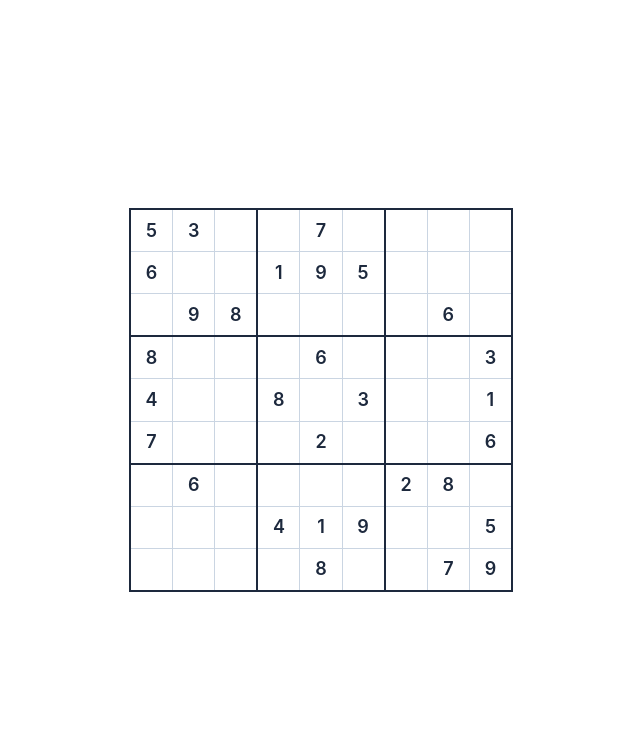
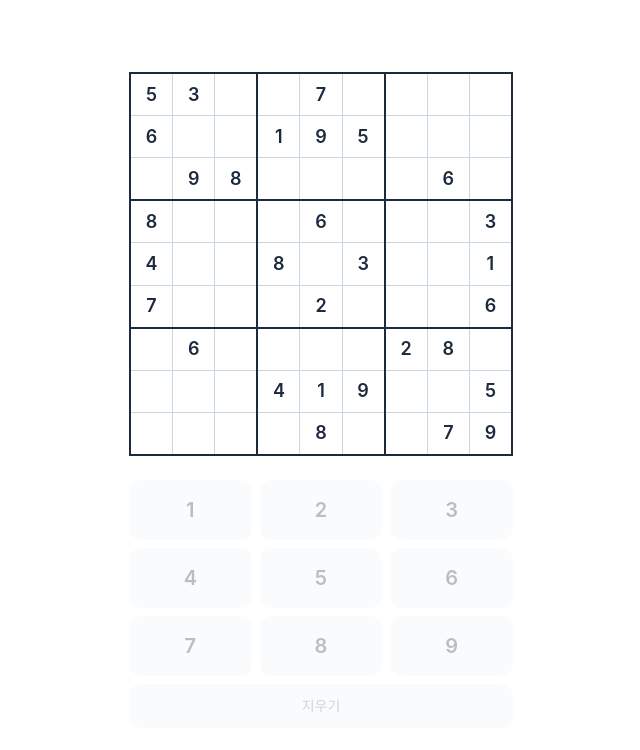
Before and after one commit to Emithen/sudoku-prototype, a React (Vite) app: page /game in a window 1280 px wide. Shown: the top 750 px of the page, without its empty margins (319-959 px from the left). Built offline with nearby package versions, Linux system fonts and the light colour scheme.

Commit message:
Board: number pad

```diff
--- a/src/pages/game/Board.tsx
+++ b/src/pages/game/Board.tsx
@@ -1,9 +1,7 @@
-import { useState } from "react";
+export type CellValue = number | null;
+export type Position = { row: number; col: number } | null;
 
-type CellValue = number | null;
-type Position = { row: number; col: number } | null;
-
-const INITIAL_BOARD: CellValue[][] = [
+export const INITIAL_BOARD: CellValue[][] = [
   [5, 3, null, null, 7, null, null, null, null],
   [6, null, null, 1, 9, 5, null, null, null],
   [null, 9, 8, null, null, null, null, 6, null],
@@ -15,7 +13,7 @@ const INITIAL_BOARD: CellValue[][] = [
   [null, null, null, null, 8, null, null, 7, 9],
 ];
 
-const GIVEN: boolean[][] = INITIAL_BOARD.map((row) =>
+export const GIVEN: boolean[][] = INITIAL_BOARD.map((row) =>
   row.map((v) => v !== null),
 );
 
@@ -39,19 +37,19 @@ const getCellBg = (
   return "bg-white";
 };
 
-// --- Main component ---
+// --- Components ---
 
-export const Board = () => {
-  const [board] = useState<CellValue[][]>(INITIAL_BOARD);
-  const [selected, setSelected] = useState<Position>(null);
-
-  const handleCellClick = (row: number, col: number) => {
-    setSelected((prev) =>
-      prev?.row === row && prev?.col === col ? null : { row, col },
-    );
-  };
-
-  return (
+export const Board = ({
+  board,
+  given,
+  selected,
+  onCellClick,
+}: {
+  board: CellValue[][];
+  given: boolean[][];
+  selected: Position;
+  onCellClick: (row: number, col: number) => void;
+}) => (
   <div className="w-full max-w-sm aspect-square bg-slate-800 p-0.5 grid grid-cols-3 grid-rows-3 gap-0.5">
     {Array.from({ length: 9 }, (_, i) => {
       const br = Math.floor(i / 3);
@@ -62,17 +60,14 @@ export const Board = () => {
           boxRow={br}
           boxCol={bc}
           board={board}
-            given={GIVEN}
+          given={given}
           selected={selected}
-            onCellClick={handleCellClick}
+          onCellClick={onCellClick}
         />
       );
     })}
   </div>
 );
-};
-
-// --- Sub-components ---
 
 // 3 x 3 박스
 const Box = ({
--- a/src/pages/game/Game.tsx
+++ b/src/pages/game/Game.tsx
@@ -1,10 +1,42 @@
-import { Board } from "./Board";
+import { useState } from "react";
+import { Board, INITIAL_BOARD, GIVEN } from "./Board";
+import { NumberPad } from "./NumberPad";
+import type { CellValue, Position } from "./Board";
 
 export const Game = () => {
+  const [board, setBoard] = useState<CellValue[][]>(INITIAL_BOARD);
+  const [selected, setSelected] = useState<Position>(null);
+
+  const handleCellClick = (row: number, col: number) => {
+    setSelected((prev) =>
+      prev?.row === row && prev?.col === col ? null : { row, col },
+    );
+  };
+
+  const handleNumberInput = (value: number | null) => {
+    if (!selected) return;
+    const { row, col } = selected;
+    if (GIVEN[row][col]) return;
+    setBoard((prev) => {
+      const next = prev.map((r) => [...r]);
+      next[row][col] = value;
+      return next;
+    });
+  };
+
+  const isInputDisabled =
+    !selected || GIVEN[selected.row][selected.col];
+
   return (
     <div className="w-full h-screen flex flex-col items-center bg-white">
-      <div className="flex flex-col items-center justify-center flex-1 w-full px-4">
-        <Board />
+      <div className="flex flex-col items-center justify-center flex-1 w-full px-4 gap-6">
+        <Board
+          board={board}
+          given={GIVEN}
+          selected={selected}
+          onCellClick={handleCellClick}
+        />
+        <NumberPad onInput={handleNumberInput} disabled={isInputDisabled} />
       </div>
     </div>
   );
--- /dev/null
+++ b/src/pages/game/NumberPad.tsx
@@ -0,0 +1,33 @@
+const DIGITS = [1, 2, 3, 4, 5, 6, 7, 8, 9];
+
+export const NumberPad = ({
+  onInput,
+  disabled,
+}: {
+  onInput: (value: number | null) => void;
+  disabled: boolean;
+}) => (
+  <div
+    className={`w-full max-w-sm flex flex-col gap-2 transition-opacity duration-150 ${
+      disabled ? "opacity-30 pointer-events-none" : ""
+    }`}
+  >
+    <div className="grid grid-cols-3 gap-2">
+      {DIGITS.map((n) => (
+        <button
+          key={n}
+          onClick={() => onInput(n)}
+          className="py-4 rounded-xl bg-slate-100 text-slate-800 text-xl font-semibold hover:bg-slate-200 active:scale-95 transition-all duration-100 cursor-pointer"
+        >
+          {n}
+        </button>
+      ))}
+    </div>
+    <button
+      onClick={() => onInput(null)}
+      className="w-full py-3 rounded-xl bg-slate-100 text-slate-500 text-sm font-medium hover:bg-slate-200 active:scale-95 transition-all duration-100 cursor-pointer"
+    >
+      지우기
+    </button>
+  </div>
+);
```
Lines whose indentation alone changed are shown as unchanged.
